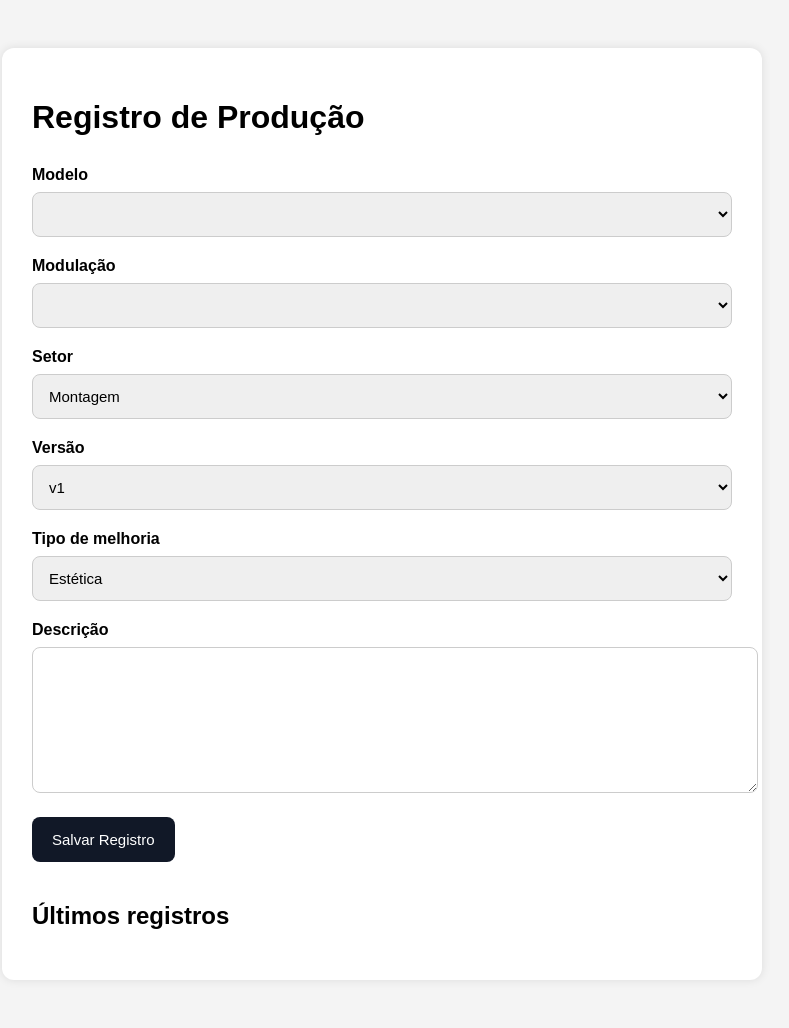
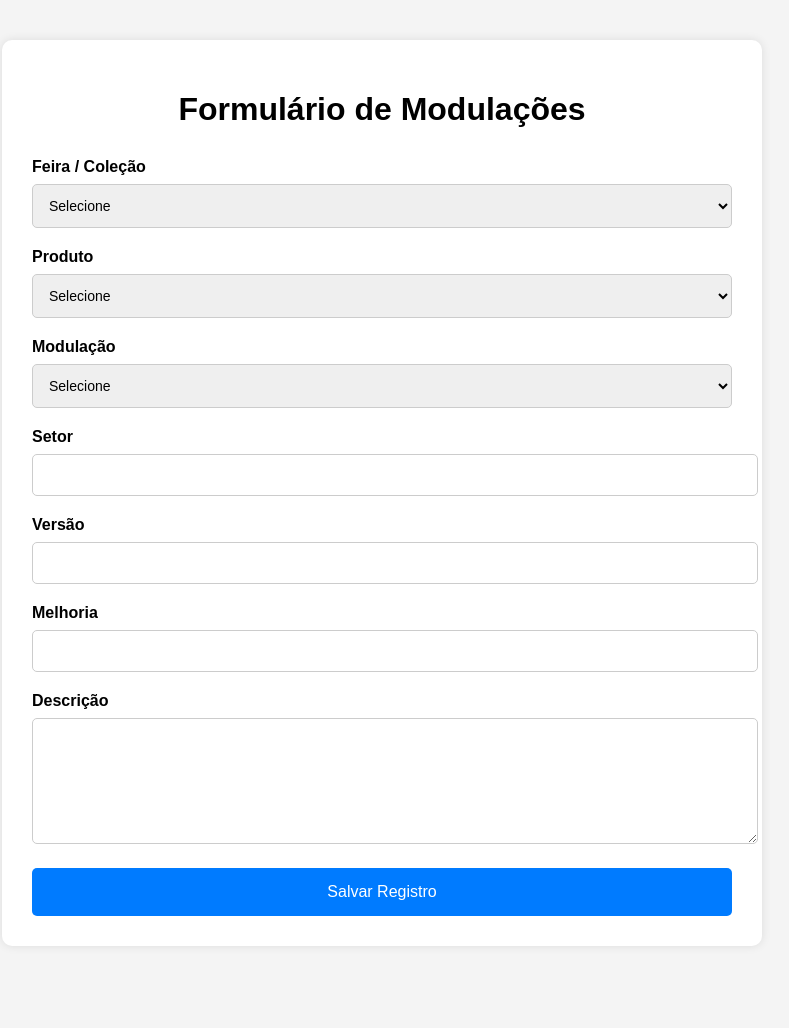
Before and after one commit to ra118480-coder/formulario-producao, a Flask app: page / in a window 1280 px wide. Shown: the whole page, without its empty margins (258-1047 px from the left). After the commit the page ends 916 px from the top, so only its background shows below. Run offline with Flask 3, Linux system fonts and the light colour scheme; data that the repository does not hold is empty.

Commit message:
Update index.html

```diff
--- a/templates/index.html
+++ b/templates/index.html
@@ -4,79 +4,104 @@
 <head>
 
     <meta charset="UTF-8">
+
     <meta name="viewport" content="width=device-width, initial-scale=1.0">
 
-<title>Registro de Produção</title>
+    <title>Formulário de Modulações</title>
 
     <style>
 
-body{
-    font-family:Arial;
-    background:#f4f4f4;
-    padding:40px;
+        body {
+
+            font-family: Arial, sans-serif;
+
+            background: #f4f4f4;
+
+            margin: 0;
+
+            padding: 40px;
         }
 
-.container{
-    max-width:700px;
-    margin:auto;
-    background:white;
-    padding:30px;
-    border-radius:12px;
-    box-shadow:0 0 10px rgba(0,0,0,0.1);
+        .container {
+
+            max-width: 700px;
+
+            margin: auto;
+
+            background: white;
+
+            padding: 30px;
+
+            border-radius: 10px;
+
+            box-shadow: 0 0 10px rgba(0,0,0,0.1);
         }
 
-h1{
-    margin-bottom:30px;
+        h1 {
+
+            text-align: center;
+
+            margin-bottom: 30px;
         }
 
-.field{
-    margin-bottom:20px;
+        .campo {
+
+            margin-bottom: 20px;
         }
 
-label{
-    display:block;
-    margin-bottom:8px;
-    font-weight:bold;
+        label {
+
+            display: block;
+
+            margin-bottom: 8px;
+
+            font-weight: bold;
         }
 
+        select,
         input,
-select,
-textarea{
-    width:100%;
-    padding:12px;
-    border:1px solid #ccc;
-    border-radius:8px;
-    font-size:15px;
+        textarea {
+
+            width: 100%;
+
+            padding: 12px;
+
+            border: 1px solid #ccc;
+
+            border-radius: 5px;
+
+            font-size: 14px;
         }
 
-textarea{
-    height:120px;
+        textarea {
+
+            resize: vertical;
+
+            min-height: 100px;
         }
 
-button{
-    background:#111827;
-    color:white;
-    border:none;
-    padding:14px 20px;
-    border-radius:8px;
-    cursor:pointer;
-    font-size:15px;
+        button {
+
+            width: 100%;
+
+            padding: 15px;
+
+            border: none;
+
+            background: #007bff;
+
+            color: white;
+
+            font-size: 16px;
+
+            border-radius: 5px;
+
+            cursor: pointer;
         }
 
-button:hover{
-    opacity:0.9;
-}
+        button:hover {
 
-.lista{
-    margin-top:40px;
-}
-
-.card{
-    background:#fafafa;
-    border:1px solid #ddd;
-    padding:15px;
-    border-radius:10px;
-    margin-bottom:10px;
+            background: #0056b3;
         }
 
     </style>
@@ -87,79 +112,126 @@
 
     <div class="container">
 
-<h1>Registro de Produção</h1>
+        <h1>Formulário de Modulações</h1>
 
-<div class="field">
-<label>Modelo</label>
-<select id="modelo"></select>
-</div>
+        <form id="formulario">
 
-<div class="field">
-<label>Modulação</label>
-<select id="modulacao"></select>
-</div>
+            <!-- FEIRA -->
+            <div class="campo">
 
-<div class="field">
-<label>Setor</label>
+                <label>Feira / Coleção</label>
 
-<select id="setor">
-<option>Montagem</option>
-<option>Tecido</option>
-<option>Espuma</option>
+                <select id="modelo" required>
+
+                    <option value="">
+                        Selecione
+                    </option>
+
                 </select>
 
             </div>
 
-<div class="field">
 
-<label>Versão</label>
+            <!-- PRODUTO -->
+            <div class="campo">
 
-<select id="versao">
-<option>v1</option>
-<option>v2</option>
-<option>v3</option>
-<option>v4</option>
-<option>v5</option>
+                <label>Produto</label>
+
+                <select id="modulacao" required>
+
+                    <option value="">
+                        Selecione
+                    </option>
+
                 </select>
 
             </div>
 
-<div class="field">
 
-<label>Tipo de melhoria</label>
+            <!-- MODULACAO -->
+            <div class="campo">
 
-<select id="melhoria">
-<option>Estética</option>
-<option>Estrutural</option>
-<option>Qualidade</option>
-<option>Processo</option>
+                <label>Modulação</label>
+
+                <select id="variavel" required>
+
+                    <option value="">
+                        Selecione
+                    </option>
+
                 </select>
 
             </div>
 
-<div class="field">
+
+            <!-- SETOR -->
+            <div class="campo">
+
+                <label>Setor</label>
+
+                <input
+                    type="text"
+                    id="setor"
+                    required
+                >
+
+            </div>
+
+
+            <!-- VERSAO -->
+            <div class="campo">
+
+                <label>Versão</label>
+
+                <input
+                    type="text"
+                    id="versao"
+                    required
+                >
+
+            </div>
+
+
+            <!-- MELHORIA -->
+            <div class="campo">
+
+                <label>Melhoria</label>
+
+                <input
+                    type="text"
+                    id="melhoria"
+                    required
+                >
+
+            </div>
+
+
+            <!-- DESCRICAO -->
+            <div class="campo">
 
                 <label>Descrição</label>
 
-<textarea id="descricao"></textarea>
+                <textarea
+                    id="descricao"
+                    required
+                ></textarea>
 
             </div>
 
-<button onclick="salvar()">
+
+            <!-- BOTAO -->
+            <button type="submit">
+
                 Salvar Registro
+
             </button>
 
-<div class="lista">
-
-<h2>Últimos registros</h2>
-
-<div id="lista"></div>
-
-</div>
+        </form>
 
     </div>
 
     <script src="/static/script.js"></script>
 
 </body>
+
 </html>
```
Lines whose indentation alone changed are shown as unchanged.
